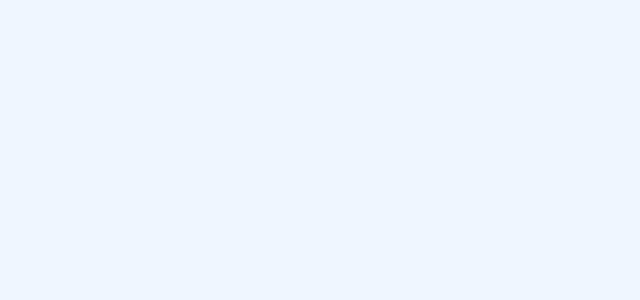
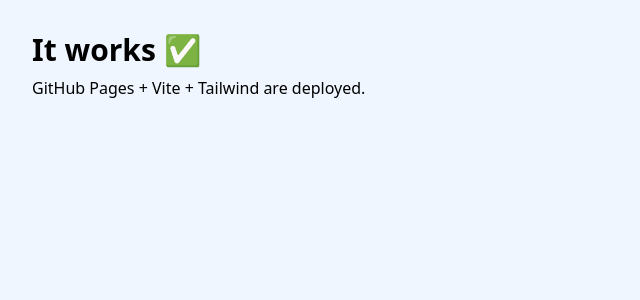
Before and after one commit to CASMulder2003/street-lighting-casa0028, a React (Vite) app: page / in a window 1280 px wide. Shown: the top 300 px of the page, without its empty margins (0-640 px from the left). Built offline with nearby package versions, Linux system fonts and the light colour scheme.

Commit message:
test for deployment

```diff
--- a/src/App.jsx
+++ b/src/App.jsx
@@ -1,12 +1,10 @@
 import './styles.css'
 
-function App() {
+export default function App() {
   return (
-    <>
-      <div className="@container w-full h-screen bg-blue-50">
-      </div>
-    </>
+    <div className="min-h-screen bg-blue-50 p-8">
+      <h1 className="text-3xl font-bold">It works ✅</h1>
+      <p className="mt-2">GitHub Pages + Vite + Tailwind are deployed.</p>
+    </div>
   )
 }
-
-export default App
```
